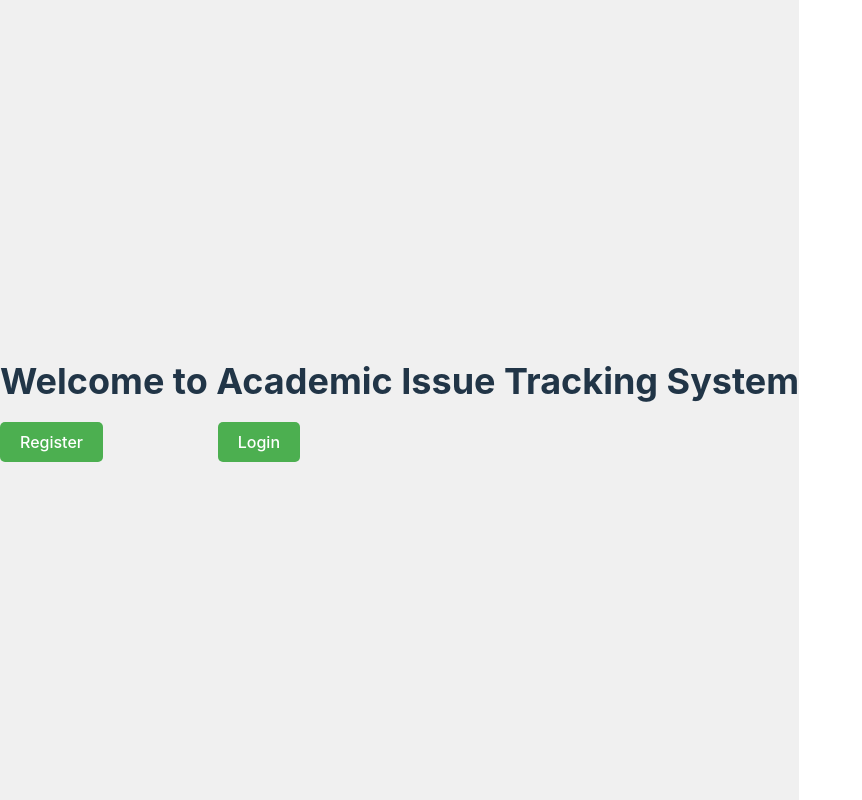
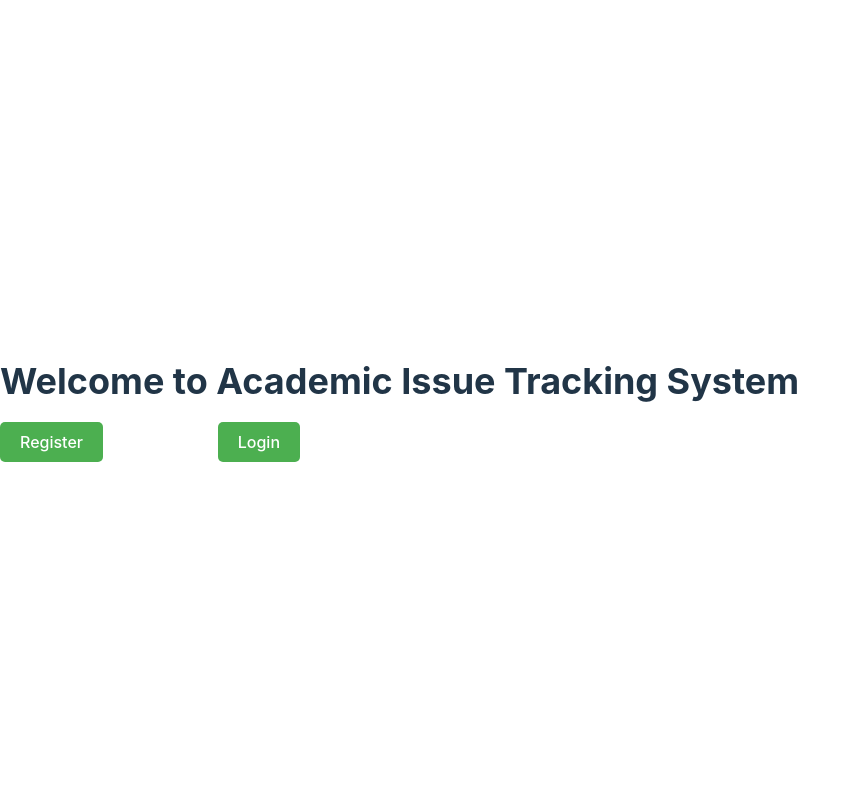
Before and after one commit to MORISON-K/AITS, a React (Vite) app in the folder client/aits_frontend/: page /login in a window 1280 px wide. Shown: the whole page, without its empty margins (0-862 px from the left). Built offline with nearby package versions, Linux system fonts and the light colour scheme; the HTML template or start-up script is replaced by a standard one.

Commit message:
Update App.css

```diff
--- a/client/aits_frontend/src/App.css
+++ b/client/aits_frontend/src/App.css
@@ -1,10 +1,36 @@
-.welcome-page {
+.app-container {
   background-color: #f0f0f0;
   height: 100vh;
   display: flex;
+  flex-direction: column;
+}
+
+.nav-bar {
+  background-color: #333;
+  color: #fff;
+  padding: 10px;
+  display: flex;
+  justify-content: space-between;
+}
+
+.nav-button {
+  background-color: #4CAF50;
+  color: #fff;
+  padding: 10px 20px;
+  border: none;
+  border-radius: 5px;
+  cursor: pointer;
+}
+
+.nav-button:hover {
+  background-color: #3e8e41;
+}
+.welcome-page {
+  display: flex;
+  flex-direction: column;
+  align-items: center;
   justify-content: center;
-  align-items: center;
-  flex-direction: column;
+  height: 80vh;
 }
 
 .welcome-page h1 {
```
